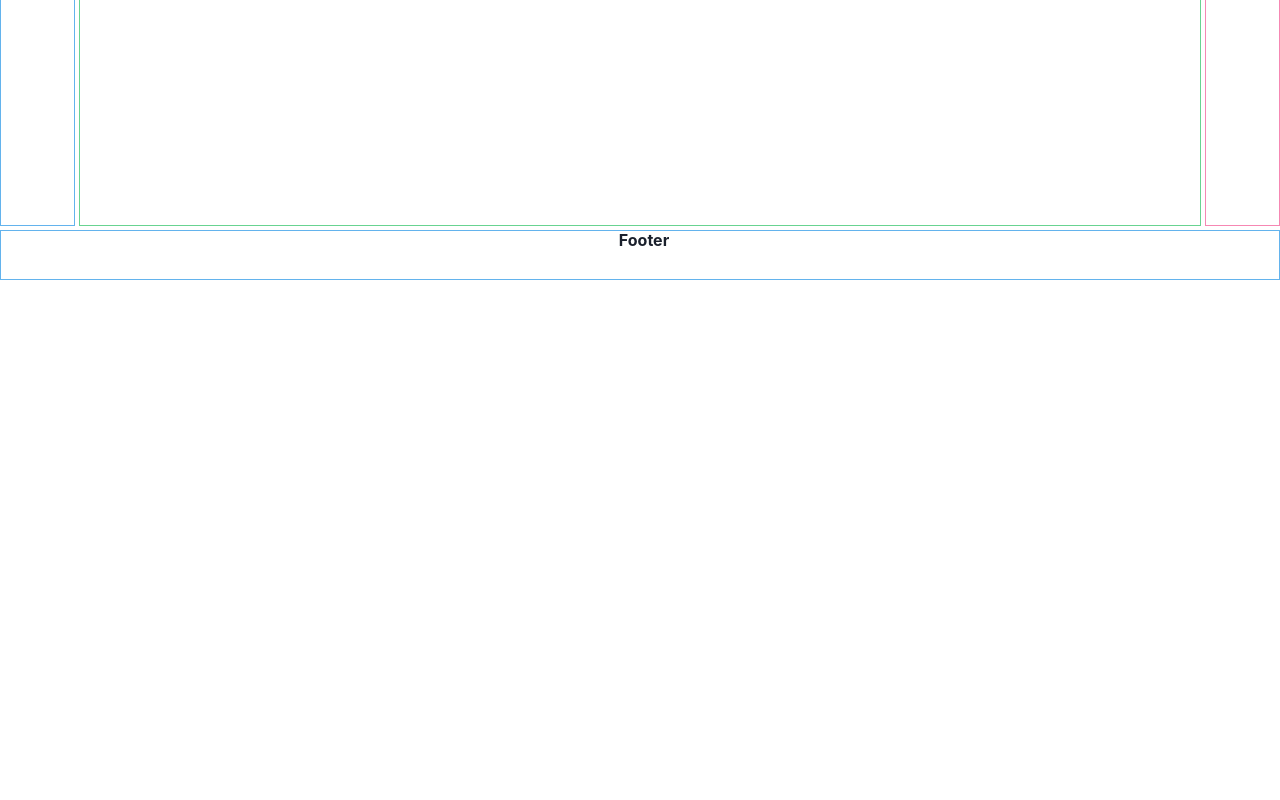
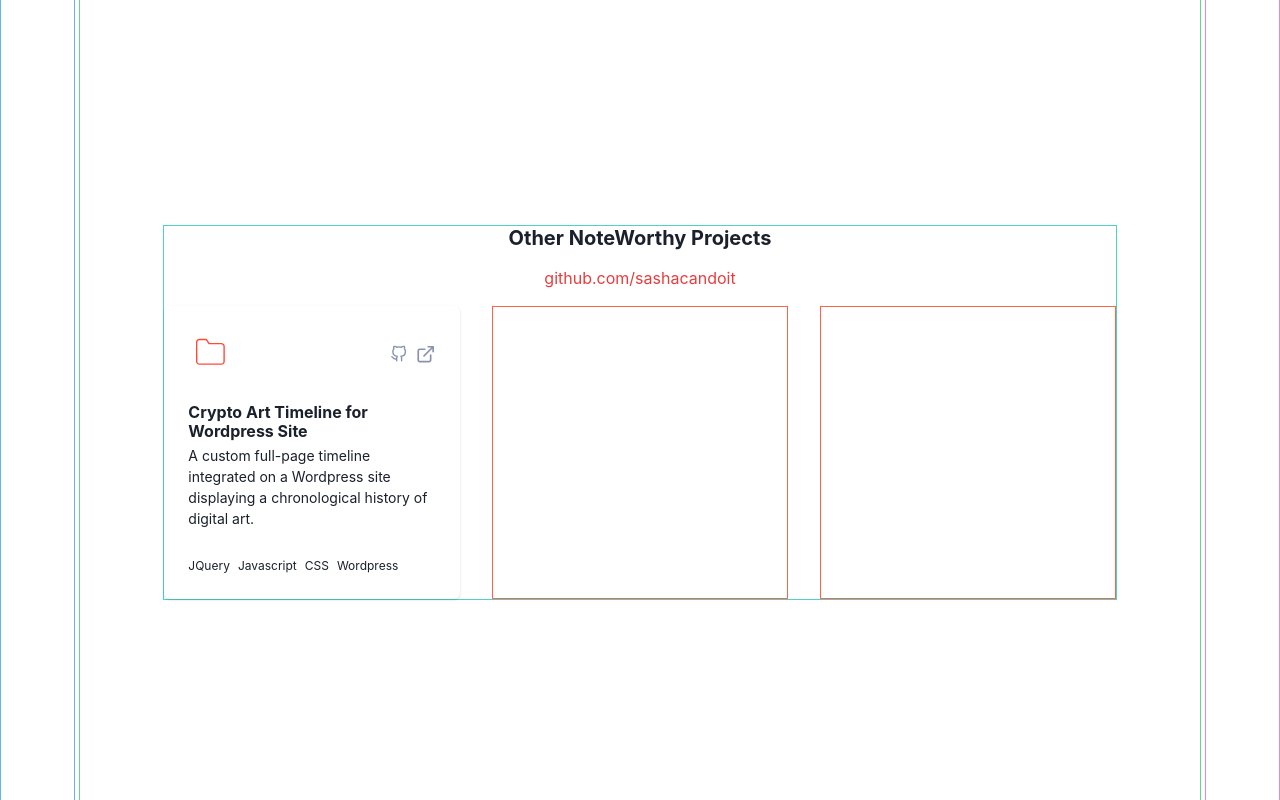
Before and after one commit to sashacandoit/portfolio-2023, a React (Create React App) app: page / in a window 1280 px wide. Shown: the part 3349-4149 px from the top of the page. Before the commit the page ends 3629 px from the top, so only its background shows below. Built offline with nearby package versions, Linux system fonts and the light colour scheme.

Commit message:
added other projects section and project card component

```diff
--- a/src/App.js
+++ b/src/App.js
@@ -8,6 +8,7 @@ import Footer from './sections/Footer'
 import About from './sections/About';
 import Work from './sections/Work';
 import Projects from './sections/Projects';
+import OtherProjects from './sections/OtherProjects';
 
 
 import { Grid, GridItem } from '@chakra-ui/react' //layout
@@ -37,6 +38,7 @@ function App() {
           <About />
           <Work />
           <Projects />
+          <OtherProjects />
         </GridItem>
 
         <GridItem pl='2' border='1px' borderColor='blue.300' area={'footer'} textAlign={'center'}>
--- a/src/assets/icons/icons.js
+++ b/src/assets/icons/icons.js
@@ -2,20 +2,26 @@ import { Icon } from '@chakra-ui/react'
 
 const CodepenIcon = (props) => (
   <Icon viewBox="0 0 20 20" {...props}>
-    <g stroke-linecap="round" stroke-linejoin="round" stroke-width="1.667" clip-path="url(#a)"><path d="m10 1.667 8.333 5.416v5.834L10 18.333l-8.333-5.416V7.083L10 1.667ZM10 18.333v-5.416" /><path d="M18.333 7.083 10 12.917 1.667 7.083" /><path d="M1.667 12.917 10 7.083l8.333 5.834M10 1.667v5.416" /></g><defs><clipPath id="a"><path fill="#fff" d="M0 0h20v20H0z" /></clipPath></defs>
+    <g strokeLinecap="round" strokeLinejoin="round" strokeWidth="1.667" clipPath="url(#a)"><path d="m10 1.667 8.333 5.416v5.834L10 18.333l-8.333-5.416V7.083L10 1.667ZM10 18.333v-5.416" /><path d="M18.333 7.083 10 12.917 1.667 7.083" /><path d="M1.667 12.917 10 7.083l8.333 5.834M10 1.667v5.416" /></g><defs><clipPath id="a"><path fill="#fff" d="M0 0h20v20H0z" /></clipPath></defs>
   </Icon>
 )
 
 
 const LinkedinIcon = (props) => (
   <Icon viewBox="0 0 20 20" {...props}>
-    <g stroke-linecap="round" stroke-linejoin="round" stroke-width="1.667" clip-path="url(#a)"><path d="M13.333 6.667a5 5 0 0 1 5 5V17.5H15v-5.833a1.666 1.666 0 1 0-3.333 0V17.5H8.333v-5.833a5 5 0 0 1 5-5ZM5 7.5H1.667v10H5v-10ZM3.333 5a1.667 1.667 0 1 0 0-3.333 1.667 1.667 0 0 0 0 3.333Z" /></g><defs><clipPath id="a"><path fill="#fff" d="M0 0h20v20H0z" /></clipPath></defs>
+    <g strokeLinecap="round" strokeLinejoin="round" strokeWidth="1.667" clipPath="url(#a)"><path d="M13.333 6.667a5 5 0 0 1 5 5V17.5H15v-5.833a1.666 1.666 0 1 0-3.333 0V17.5H8.333v-5.833a5 5 0 0 1 5-5ZM5 7.5H1.667v10H5v-10ZM3.333 5a1.667 1.667 0 1 0 0-3.333 1.667 1.667 0 0 0 0 3.333Z" /></g><defs><clipPath id="a"><path fill="#fff" d="M0 0h20v20H0z" /></clipPath></defs>
   </Icon>
 )
 
 const GithubIcon = (props) => (
   <Icon viewBox="0 0 20 21" {...props}>
-    <g clip-path="url(#a)"><path stroke-linecap="round" stroke-linejoin="round" stroke-width="1.667" d="M7.5 16.396c-4.167 1.25-4.167-2.084-5.833-2.5m11.666 5V15.67a2.81 2.81 0 0 0-.783-2.175c2.617-.292 5.367-1.284 5.367-5.833a4.533 4.533 0 0 0-1.25-3.125 4.225 4.225 0 0 0-.075-3.142s-.984-.292-3.259 1.233a11.15 11.15 0 0 0-5.833 0C5.225 1.104 4.242 1.396 4.242 1.396a4.225 4.225 0 0 0-.075 3.142 4.533 4.533 0 0 0-1.25 3.15c0 4.516 2.75 5.508 5.366 5.833a2.808 2.808 0 0 0-.783 2.15v3.225" /></g><defs><clipPath id="a"><path fill="#fff" d="M0 .563h20v20H0z" /></clipPath></defs>
+    <g clipPath="url(#a)"><path strokeLinecap="round" strokeLinejoin="round" strokeWidth="1.667" d="M7.5 16.396c-4.167 1.25-4.167-2.084-5.833-2.5m11.666 5V15.67a2.81 2.81 0 0 0-.783-2.175c2.617-.292 5.367-1.284 5.367-5.833a4.533 4.533 0 0 0-1.25-3.125 4.225 4.225 0 0 0-.075-3.142s-.984-.292-3.259 1.233a11.15 11.15 0 0 0-5.833 0C5.225 1.104 4.242 1.396 4.242 1.396a4.225 4.225 0 0 0-.075 3.142 4.533 4.533 0 0 0-1.25 3.15c0 4.516 2.75 5.508 5.366 5.833a2.808 2.808 0 0 0-.783 2.15v3.225" /></g><defs><clipPath id="a"><path fill="#fff" d="M0 .563h20v20H0z" /></clipPath></defs>
+  </Icon>
+)
+
+const ExternalCustom = (props) => (
+  <Icon viewBox="0 0 23 23" fill="none" {...props}>
+    <path stroke-linecap="round" stroke-linejoin="round" stroke-width="1.833" d="M17.328 12.221v5.5a1.833 1.833 0 0 1-1.833 1.834H5.41a1.833 1.833 0 0 1-1.833-1.834V7.638a1.833 1.833 0 0 1 1.833-1.833h5.5M14.578 3.055h5.5v5.5M9.995 13.138 20.078 3.055" />
   </Icon>
 )
 
@@ -25,4 +31,10 @@ const LineSvg = (props) => (
   </Icon>
 )
 
-export { LinkedinIcon, CodepenIcon, GithubIcon, LineSvg }
+const FileSvg = (props) => (
+  <Icon viewBox="0 0 35 34" fill="none" {...props}>
+    <path stroke="#FF4B36" strokeLinecap="round" strokeLinejoin="round" strokeWidth="1.667" d="M34.167 27.971a3.333 3.333 0 0 1-3.334 3.334H4.167A3.333 3.333 0 0 1 .833 27.97V4.638a3.333 3.333 0 0 1 3.334-3.333H12.5l3.333 5h15a3.333 3.333 0 0 1 3.334 3.333v18.333Z" />
+  </Icon>
+)
+
+export { LinkedinIcon, CodepenIcon, GithubIcon, LineSvg, FileSvg, ExternalCustom }
--- a/src/data/portfolio_data.js
+++ b/src/data/portfolio_data.js
@@ -48,7 +48,7 @@ const experience = [
 const featured_projects = [
   {
     title: "Packable",
-    description: "A React web app that takes the guesswork out of the packing for a trip. By pulling for a locations past weather data, a user can enter their trip dates and destination, and see likely weather conditions for when they will be there. The app generates a template packing list based on the number of days the user will be traveling and the climate of their destination. The packing list can then be edited and saved to their user profile.",
+    description: "A React web app that takes the guesswork out of the packing for a trip. By pulling from a location's past weather data, a user can enter their trip dates and destination, and see likely weather conditions for when they will be there. The app generates a template packing list based on the number of days the user will be traveling and the climate of their destination. The packing list can then be edited and saved to their user profile.",
     technologies: [
       "React", "Node.js", "Express.js", "Visual Crossing API", "Netlify"
     ],
@@ -66,8 +66,8 @@ const featured_projects = [
   }
 ]
 
-const other_projects = {
-  1: {
+const other_projects = [
+  {
     title: "Crypto Art Timeline for Wordpress Site",
     description: "A custom full-page timeline integrated on a Wordpress site displaying a chronological history of digital art",
     technologies: [
@@ -79,7 +79,7 @@ const other_projects = {
     url: "https://dminti.com/digital-art-chronology/",
     github: "#"
   },
-  2: {
+  {
     title: "Ricci Albenda's Universal Color Clock",
     description: "A custom artist page featuring the launch of Ricci Albenda's Universal Color Clock NFT, developed to be integrated on a Wordpress site",
     technologies: [
@@ -90,7 +90,7 @@ const other_projects = {
     url: "https://dminti.com/universalcolorclock/",
     github: "https://github.com/sashacandoit/universal-color-clock.git"
   },
-  3: {
+  {
     title: "Sasha' Portfolio",
     description: "The inner workings of my portfolio site!",
     technologies: [
@@ -100,7 +100,7 @@ const other_projects = {
     ],
     github: "https://github.com/sashacandoit/portfolio-2023.git"
   }
-}
+]
 
 const portfolio_data = {
   about_me: {
--- /dev/null
+++ b/src/sections/OtherProjects.js
@@ -0,0 +1,25 @@
+import React from "react";
+import { Container, Center, Stack, Link, Heading } from '@chakra-ui/react'
+import ProjectBoxes from "./components/ProjectBoxes";
+
+function OtherProjects() {
+  return (
+    <Container maxW='container.xl' marginTop="15rem" marginBottom="15rem">
+      <Stack border='1px' borderColor='teal.300' spacing={4}>
+        <Center>
+          <Heading as='h4' size='md'>Other NoteWorthy Projects</Heading>
+        </Center>
+        <Center>
+          <Link color='red.500' href='https://github.com/sashacandoit'>github.com/sashacandoit</Link>
+        </Center>
+        <ProjectBoxes />
+      </Stack>
+
+
+    </Container>
+  )
+
+};
+
+
+export default OtherProjects;
--- a/src/sections/Projects.js
+++ b/src/sections/Projects.js
@@ -1,5 +1,5 @@
 import React from "react";
-import { Container, Grid, GridItem, SimpleGrid, Box, Image, Text, Heading } from '@chakra-ui/react'
+import { Container, Grid, GridItem } from '@chakra-ui/react'
 import { featured_projects } from "../data/portfolio_data"
 import SectionHeading from "./components/SectionHeading";
 import { LeftImgRow, RightImgRow } from "./components/ImageRows";
--- /dev/null
+++ b/src/sections/components/ProjectBoxes.js
@@ -0,0 +1,17 @@
+import React from "react";
+import { SimpleGrid, Box } from '@chakra-ui/react'
+import ProjectCard from "./ProjectCard";
+
+
+function ProjectBoxes() {
+  return (
+    <SimpleGrid columns={[2, null, 3]} spacing={8} minHeight='120px'>
+      <ProjectCard />
+      <Box border='1px' borderColor='tomato' height='100%'></Box>
+      <Box border='1px' borderColor='tomato' height='100%'></Box>
+    </SimpleGrid>
+  )
+}
+
+
+export default ProjectBoxes;
--- /dev/null
+++ b/src/sections/components/ProjectCard.js
@@ -0,0 +1,53 @@
+import React from "react";
+import { Card, CardHeader, CardBody, CardFooter, HStack, Stack, Text, Flex, Link, Heading, Box, Spacer } from '@chakra-ui/react'
+import { other_projects } from "../../data/portfolio_data"
+import { FileSvg, GithubIcon, ExternalCustom } from "../../assets/icons/icons";
+
+function ProjectCard(props) {
+  // const { cardContent } = props;
+
+  return (
+    <Card variant='elevated' height='100%' padding={1}>
+      <CardHeader>
+        <Flex minWidth='max-content' alignItems='center' gap='2'>
+          <Box p='2'>
+            <FileSvg fontSize="1.8em" />
+          </Box>
+          <Spacer />
+          <HStack gap='2'>
+            <Link href='#' isExternal>
+              <GithubIcon fontSize="1.1em" stroke='#8892B0' fill='none' />
+            </Link>
+            <Link href='#' isExternal>
+              <ExternalCustom fontSize="1.3em" stroke='#8892B0' />
+            </Link>
+          </HStack>
+        </Flex>
+      </CardHeader>
+
+      <CardBody paddingY='0.5em'>
+        <Stack spacing={1}>
+          <Heading size='sm'>Crypto Art Timeline for Wordpress Site</Heading>
+          <Text fontSize='sm'>
+            A custom full-page timeline integrated on a Wordpress site displaying a chronological history of digital art.
+          </Text>
+        </Stack>
+
+      </CardBody>
+      <CardFooter justify='space-between' flexWrap='wrap'>
+        <HStack spacing={2}>
+          <Box fontSize="xs">JQuery</Box>
+          <Box fontSize="xs">Javascript</Box>
+          <Box fontSize="xs">CSS</Box>
+          <Box fontSize="xs">Wordpress</Box>
+          {/* {cardContent.technologies.map((tech, id) => (
+            <Box key={id} fontSize="xs" >{tech}</Box>
+          ))} */}
+        </HStack>
+      </CardFooter>
+
+    </Card>
+  )
+}
+
+export default ProjectCard;
```
Also changed, not shown: src/assets/icons/external_svg.svg (added), src/assets/icons/file_svg.svg (added).
